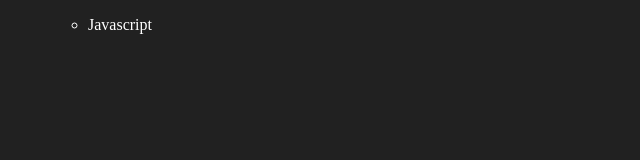
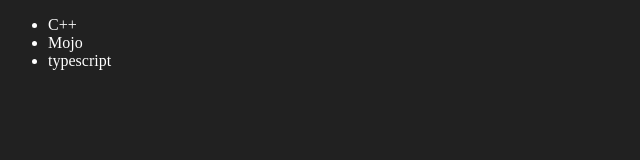
Before and after one commit to Sunny2k25/Javascript-Tutorials, a plain HTML site: page four.html in a window 1280 px wide. Shown: the whole page, without its empty margins (0-640 px from the left). Drawn offline with Linux system fonts and the light colour scheme.

Commit message:
DOM Manipulation Commplete

```diff
--- a/four.html
+++ b/four.html
@@ -6,13 +6,49 @@
     <title>Chai aur Code | DOM</title>
 </head>
 <body style="background-color: #212121; color: #fff;">
-    <ul class="language">
-        <ul>
+        <ul class="language">
             <li>Javascript</li>
-
-
         </ul>
     </ul>
 
 </body>
+<script>
+    function addLanguage(langname){
+        const li = document.createElement('li');
+        li.innerHTML = `${langname}`
+        document.querySelector('.language').appendChild(li)
+    }
+    addLanguage("python")
+    addLanguage("typescript")
+
+    function addOptimiseLanguage(langname){
+        const li = document.createElement('li');
+        li.appendChild(document.createTextNode(langname));
+        document.querySelector('.language').appendChild(li);
+    }
+    addLanguage("Go lang");
+
+    //Edit
+    const secondLang = document.querySelector("li:nth-child(2)")
+    // secondLang.innerHTML = "Mojo"
+    const newli = document.createElement('li')
+    newli.textContent = "Mojo"
+    secondLang.replaceWith(newli);
+
+    //Edit
+    const firstLang = document.querySelector("li:first-child")
+    // console.log(firstLang)
+    const newli1 = document.createElement('li')
+    newli1.textContent = "C++"
+    firstLang.replaceWith(newli1);
+
+    //remove
+    const lastlang = document.querySelector('li:last-child')
+    lastlang.remove()
+
+
+
+
+
+</script>
 </html>
```
